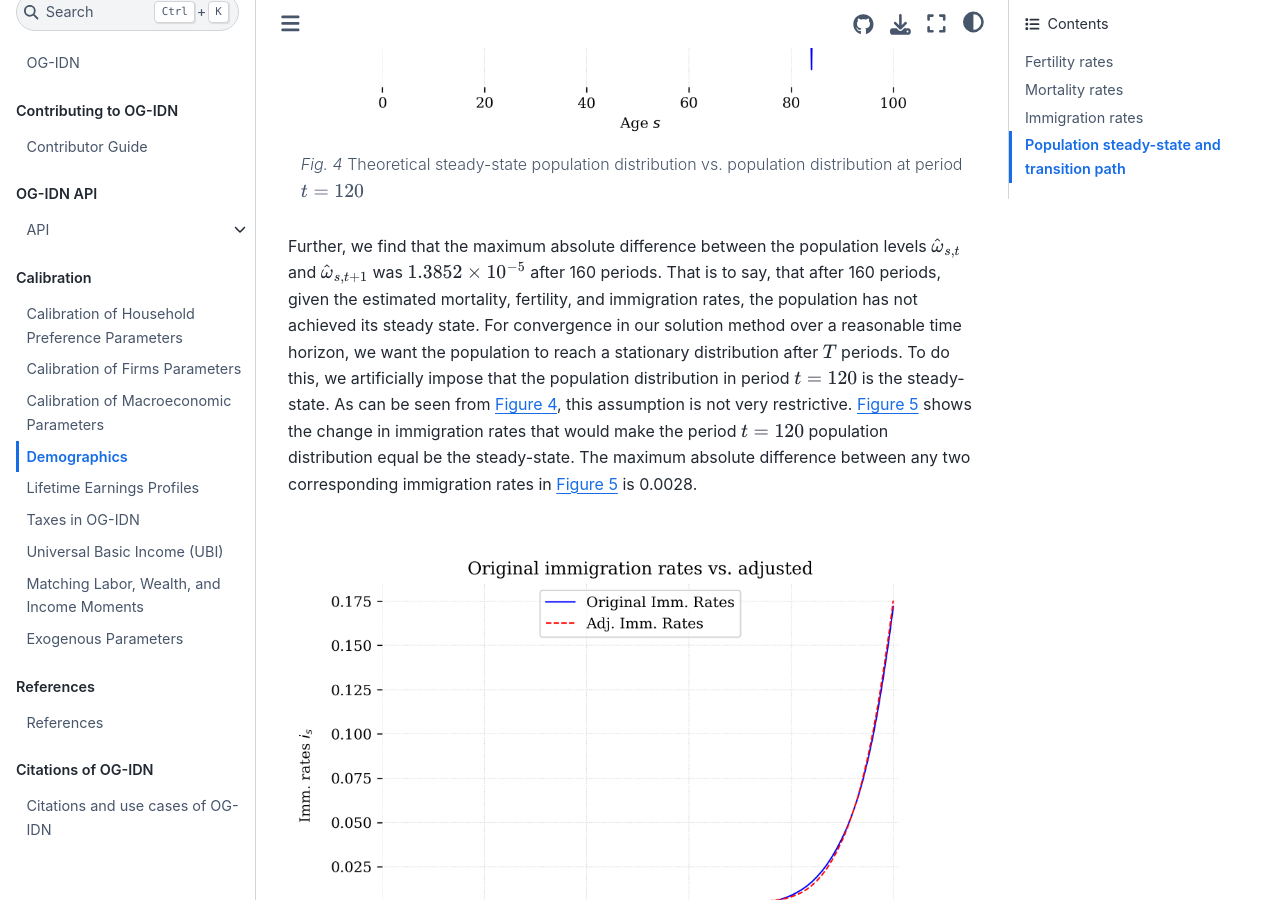
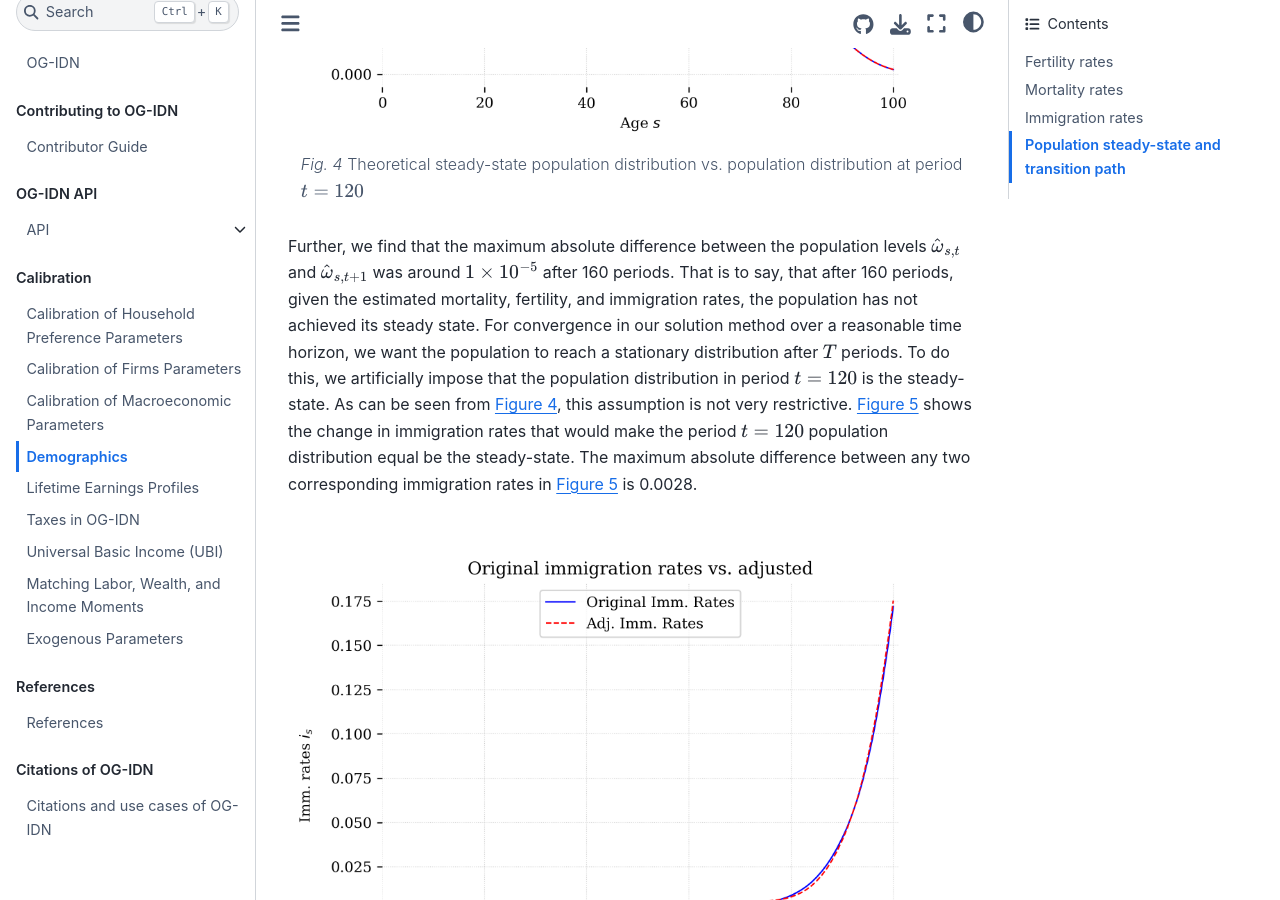
Before and after one commit to EAPD-DRB/OG-IDN, a Jupyter Book: the page built from docs/book/content/calibration/demographics.md, in a window 1280 px wide and 900 px high, scrolled down 7869 px. Built offline with Jupyter Book 1.0.4 settings and Sphinx 7.4.7 and the Sphinx Book theme 1.1.4, drawn with Linux system fonts in a browser that asks for light colours; cross-references to code outside the pages are shown as plain code.

Commit message:
fix SS dist

````diff
--- a/docs/book/content/calibration/demographics.md
+++ b/docs/book/content/calibration/demographics.md
@@ -293,7 +293,7 @@ We discuss the approach to estimating fertility rates $f_{s,t}$, mortality rates
   Theoretical steady-state population distribution vs. population distribution at period $t=120$
   ```
 
-  Further, we find that the maximum absolute difference between the population levels $\hat{\omega}_{s,t}$ and $\hat{\omega}_{s,t+1}$ was $1.3852\times 10^{-5}$ after 160 periods. That is to say, that after 160 periods, given the estimated mortality, fertility, and immigration rates, the population has not achieved its steady state. For convergence in our solution method over a reasonable time horizon, we want the population to reach a stationary distribution after $T$ periods. To do this, we artificially impose that the population distribution in period $t=120$ is the steady-state. As can be seen from {numref}`Figure %s <FigOrigVsFixSSpop>`, this assumption is not very restrictive. {numref}`Figure %s <FigImmRateChg>` shows the change in immigration rates that would make the period $t=120$ population distribution equal be the steady-state. The maximum absolute difference between any two corresponding immigration rates in {numref}`Figure %s <FigImmRateChg>` is 0.0028.
+  Further, we find that the maximum absolute difference between the population levels $\hat{\omega}_{s,t}$ and $\hat{\omega}_{s,t+1}$ was around $1\times 10^{-5}$ after 160 periods. That is to say, that after 160 periods, given the estimated mortality, fertility, and immigration rates, the population has not achieved its steady state. For convergence in our solution method over a reasonable time horizon, we want the population to reach a stationary distribution after $T$ periods. To do this, we artificially impose that the population distribution in period $t=120$ is the steady-state. As can be seen from {numref}`Figure %s <FigOrigVsFixSSpop>`, this assumption is not very restrictive. {numref}`Figure %s <FigImmRateChg>` shows the change in immigration rates that would make the period $t=120$ population distribution equal be the steady-state. The maximum absolute difference between any two corresponding immigration rates in {numref}`Figure %s <FigImmRateChg>` is 0.0028.
 
   ```{figure} ./images/OrigVsAdjImm.png
   ---
````
Also changed, not shown: docs/book/content/calibration/images/OrigVsFixSSpop.png.
